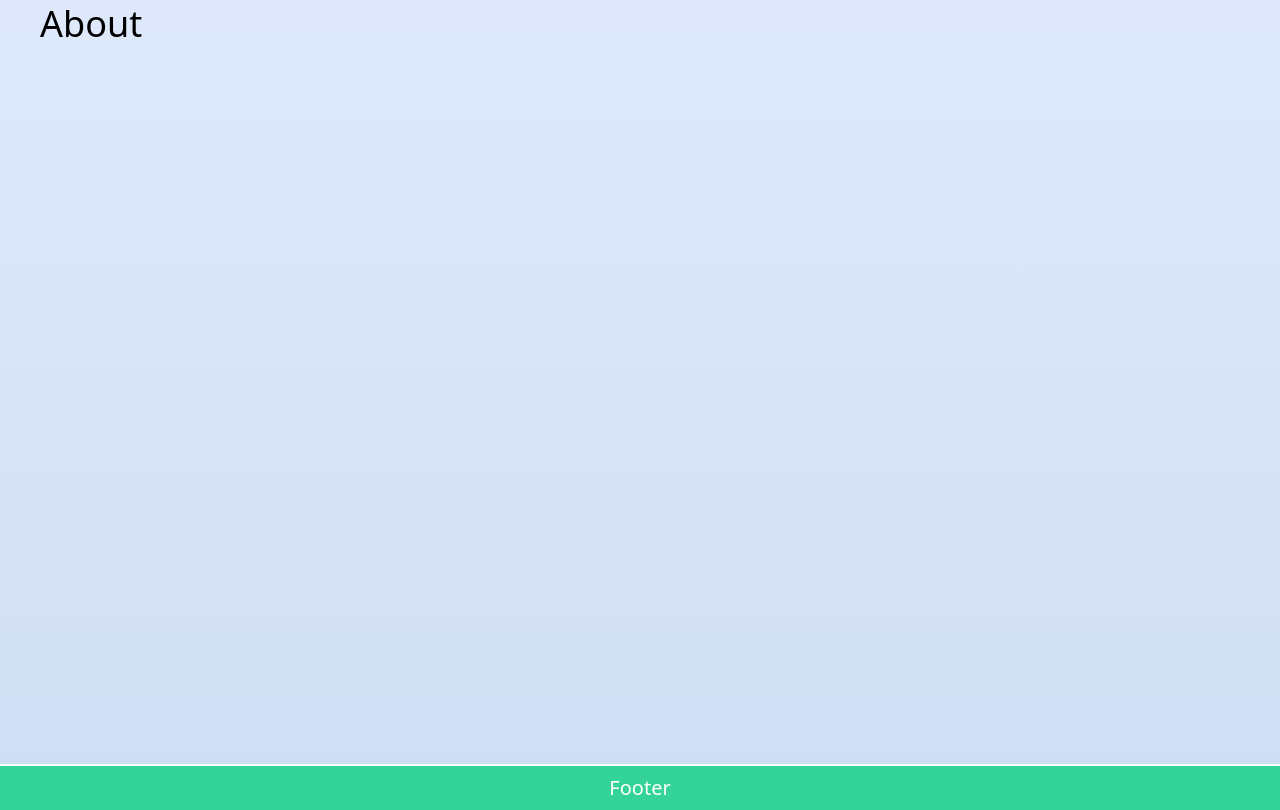
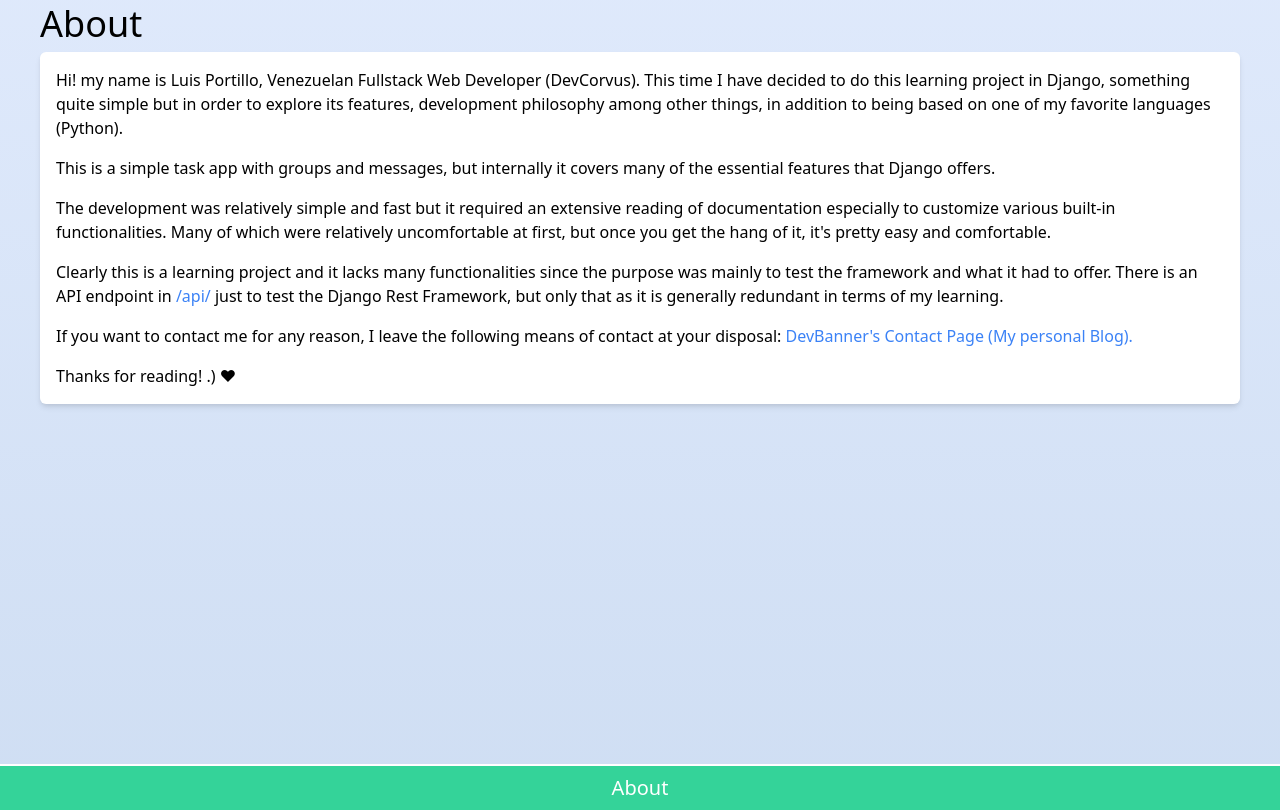
Before and after one commit to DevCorvus/django-todo-app, a Django app: template base/templates/base/pages/about.html in a window 1280 px wide. Shown: the part 82-892 px from the top of the page. Run offline with Django 3.2, Linux system fonts and the light colour scheme; the template is opened without the code that fills it, so the values that code supplies are empty.

Commit message:
First stable release

```diff
--- a/base/templates/base/pages/about.html
+++ b/base/templates/base/pages/about.html
@@ -3,7 +3,12 @@
 {% block header %}About{% endblock %}
 
 {% block content %}
-
-
-
+<div class="bg-white shadow-md p-4 rounded-md flex flex-col gap-4">
+  <p>Hi! my name is Luis Portillo, Venezuelan Fullstack Web Developer (DevCorvus). This time I have decided to do this learning project in Django, something quite simple but in order to explore its features, development philosophy among other things, in addition to being based on one of my favorite languages (Python).</p>
+  <p>This is a simple task app with groups and messages, but internally it covers many of the essential features that Django offers.</p>
+  <p>The development was relatively simple and fast but it required an extensive reading of documentation especially to customize various built-in functionalities. Many of which were relatively uncomfortable at first, but once you get the hang of it, it's pretty easy and comfortable.</p>
+  <p>Clearly this is a learning project and it lacks many functionalities since the purpose was mainly to test the framework and what it had to offer. There is an API endpoint in <a class="text-blue-500" href="/api/">/api/</a> just to test the Django Rest Framework, but only that as it is generally redundant in terms of my learning.</p>
+  <p>If you want to contact me for any reason, I leave the following means of contact at your disposal: <a class="text-blue-500" href="https://devbanner.herokuapp.com/contact/" target="_blank">DevBanner's Contact Page (My personal Blog).</a></p>
+  <p><strong>Thanks for reading! .) ♥</strong></p>
+</div>
 {% endblock %}
--- a/djangotodoapp/settings.py
+++ b/djangotodoapp/settings.py
@@ -14,7 +14,7 @@ SECRET_KEY = config('SECRET_KEY')
 # SECURITY WARNING: don't run with debug turned on in production!
 DEBUG = False
 
-ALLOWED_HOSTS = ['djangotodoapp-dc.herokuapp.com', '127.0.0.1']
+ALLOWED_HOSTS = ['djangotodoapp-devcorvus.herokuapp.com', 'localhost']
 
 
 # Application definition
@@ -126,6 +126,7 @@ USE_TZ = True
 # Static files (CSS, JavaScript, Images)
 # https://docs.djangoproject.com/en/3.2/howto/static-files/
 
+
 STATIC_ROOT = BASE_DIR / 'staticfiles'
 
 STATIC_URL = '/static/'
--- a/templates/layouts/generic.html
+++ b/templates/layouts/generic.html
@@ -5,7 +5,7 @@
   {% include 'partials/navbar.html' %}
   <div class="flex justify-center">
     <div class="container min-h-screen">
-      <div class="font-thin m-10">
+      <div class="font-thin m-4 md:m-10">
         {% if back %}
         <div class="flex mb-4">
           <a href="{% block back_url %}{% endblock  %}">
--- a/templates/layouts/main.html
+++ b/templates/layouts/main.html
@@ -5,7 +5,7 @@
   {% include 'partials/navbar.html' %}
   <div class="flex justify-center">
     <div class="container min-h-screen">
-      <div class="m-10">
+      <div class="m-4 md:m-10">
         {% block content %}{% endblock %}
       </div>
     </div>
--- a/templates/partials/footer.html
+++ b/templates/partials/footer.html
@@ -1,3 +1,3 @@
 <footer class="flex justify-center bg-green-400 p-2 text-xl text-white border-t-2 border-white">
-  <span>Footer</span>
+  <a href="{% url 'about' %}">About</a>
 </footer>
--- a/templates/partials/head.html
+++ b/templates/partials/head.html
@@ -4,5 +4,6 @@
   <meta http-equiv="X-UA-Compatible" content="IE=edge">
   <meta name="viewport" content="width=device-width, initial-scale=1.0">
   <title>Django Todo App | DevCorvus</title>
+  <link rel="shortcut icon" href="{% static 'favicon.png' %}" type="image/png">
   <link rel="stylesheet" href="{% static 'css/tailwind.css' %}">
 </head>
--- a/templates/partials/navbar.html
+++ b/templates/partials/navbar.html
@@ -1,6 +1,8 @@
 <nav class="flex justify-between bg-green-400 p-2 text-xl text-white shadow-md border-b-2 border-white">
   <header>
-    <h1>Django Todo App</h1>
+    <h1>
+      <a href="{% url 'home' %}">Django Todo App</a>
+    </h1>
   </header>
   <ul class="flex gap-4">
     {% if request.user.is_authenticated %}
@@ -8,7 +10,7 @@
       <a href="{% url 'dashboard' %}">Dashboard</a>
     </li>
     <li>
-      <a href="{% url 'profile' request.user.uuid %}">Account</a>
+      <a href="{% url 'profile' request.user.uuid %}">Profile</a>
     </li>
     <li>
       <form action="{% url 'logout' %}" method="POST">
```
Also changed, not shown: base/templates/base/pages/dashboard.html (+4 -4 lines), static/css/tailwind.css, static/favicon.png (added), 1 other file.
